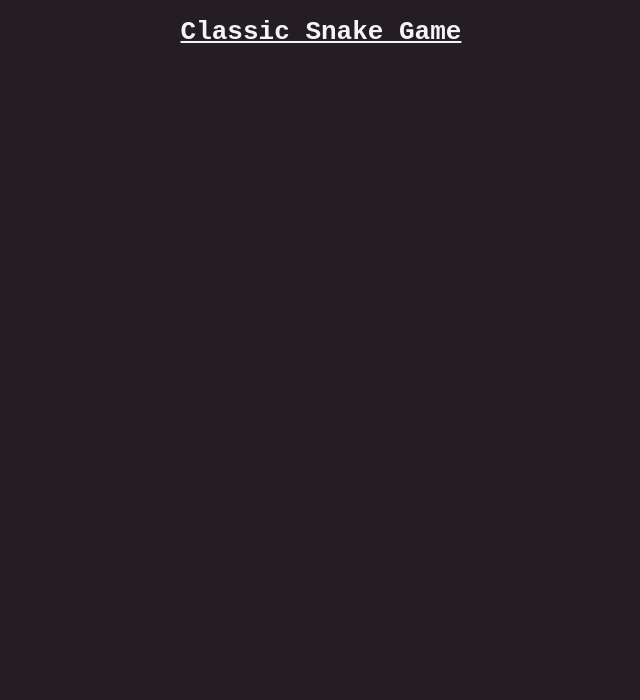
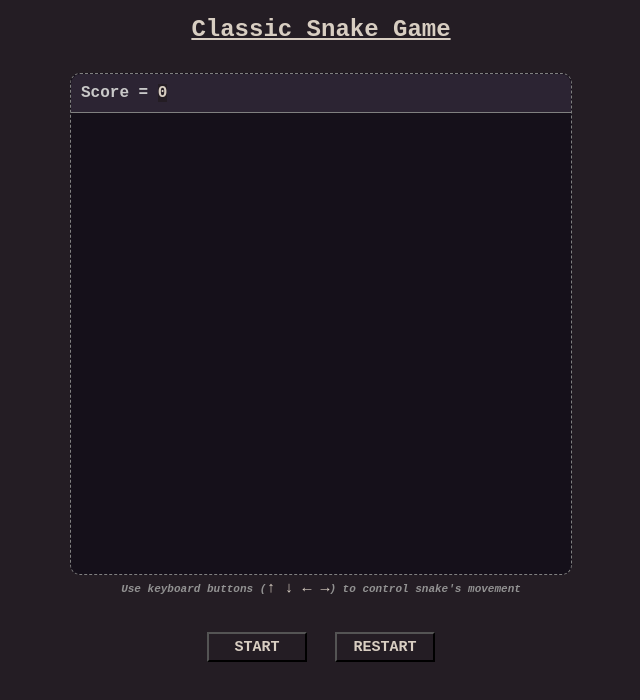
Before and after one commit to syf-dev/classic-snake-game, a plain HTML site: page index.html in a window 1280 px wide. Shown: the whole page, without its empty margins (319-959 px from the left). Drawn offline with Linux system fonts and the light colour scheme.

Commit message:
Added Game layout

```diff
--- a/index.html
+++ b/index.html
@@ -8,5 +8,15 @@
     </head>
     <body>
         <h1>Classic Snake Game</h1>
+        <div class="game-canvas">
+            <div class="score-container">
+                Score = <span>0</span>
+            </div>
+        </div>
+        <p class="keys-message">Use keyboard buttons (<span style="font-size: 15px;">↑ ↓ ← →</span>) to control snake's movement</p>
+        <div class="buttons">
+            <button id="start-button">START</button>
+            <button id="restart-button">RESTART</button>
+        </div>
     </body>
 </html>
--- a/styles.css
+++ b/styles.css
@@ -1,10 +1,65 @@
 * {
     font-family: monospace;
+    color: rgb(216, 206, 194);
     background-color: rgb(36, 29, 36);
-    color: rgb(245, 245, 245);
 }
 
 h1 {
+    font-size: 24px;
     text-align: center;
     text-decoration: underline;
+    margin-bottom: 30px;
 }
+
+.game-canvas {
+    background-color: rgb(21, 16, 26);
+    border-radius: 10px;
+    border: dashed 1px rgb(128, 128, 128);
+    width: 500px;
+    height: 500px;
+    margin: auto;
+    margin-top: 25px;
+}
+
+.score-container {
+    font-size: 16px;
+    font-weight: bold;
+    color: rgb(201, 201, 201);
+    background-color: rgb(44, 36, 51);
+    border-top-left-radius: 10px;
+    border-top-right-radius: 10px;
+    border-bottom: solid 1px rgb(128, 128, 128);
+    padding: 10px;
+}
+
+.keys-message {
+    font-size: 11px;
+    font-weight: bold;
+    font-style: italic;
+    color: rgb(146, 146, 146);
+    text-align: center;
+    margin-top: 5px;
+}
+
+.buttons {
+    text-align: center;
+    width: 500px;
+    margin: auto;
+    margin-top: 25px;
+}
+
+#start-button,
+#restart-button {
+    font-size: 15px;
+    font-weight: bold;
+    width: 100px;
+    height: 30px;
+    padding: 5px;
+    margin: 10px;
+    cursor: pointer;
+}
+
+#start-button:hover,
+#restart-button:hover {
+    filter: brightness(0.8);
+}
```
